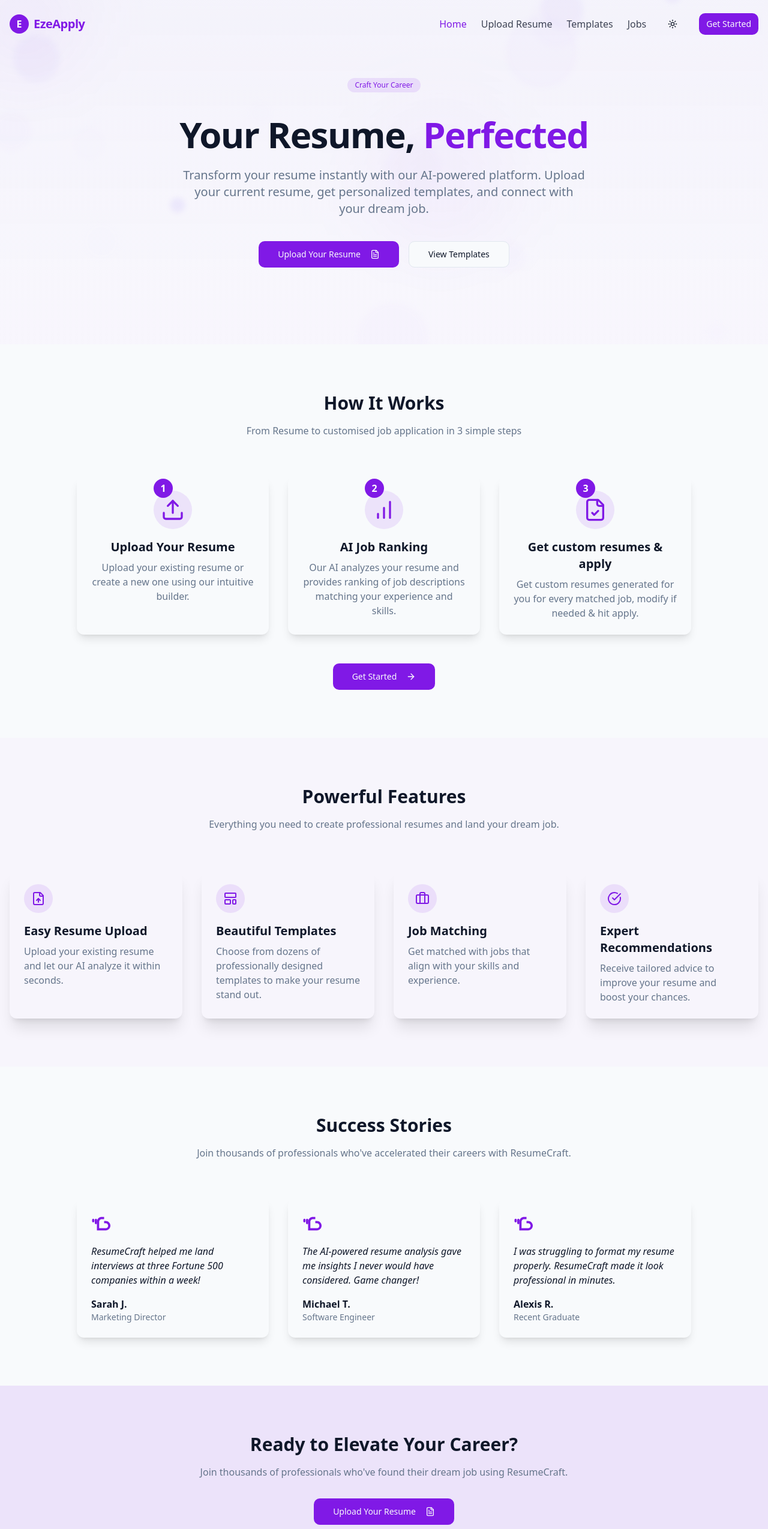
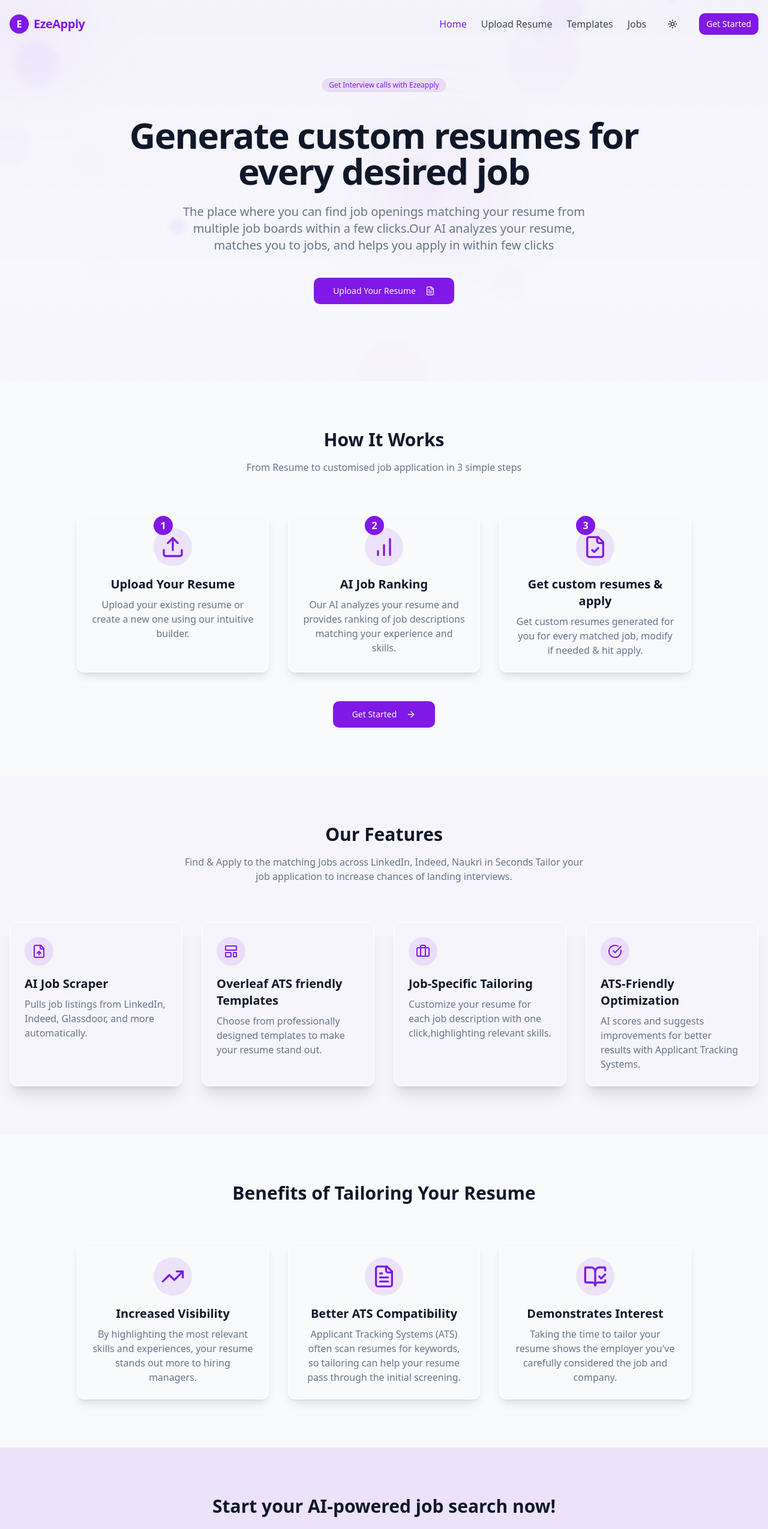
Before and after one commit to santhosh2003-bit/job-template-generator, a React (Vite) app: page / in a window 1280 px wide. Shown: the top 2549 px of the page at 60% size. Built offline with nearby package versions, Linux system fonts and the light colour scheme.

Commit message:
Changes Updated

```diff
--- a/src/components/layout/Footer.tsx
+++ b/src/components/layout/Footer.tsx
@@ -49,8 +49,12 @@ const Footer = () => {
               </span>
             </Link>
             <p className="text-muted-foreground text-sm">
-              Craft the perfect resume and find your dream job with our
-              AI-powered platform.
+              AI-powered platform helping job seekers land their dream jobs
+              faster.
+            </p>
+            <p className="text-muted-foreground text-sm">
+              Land multiple interview calls at the same time faster and reduce
+              your time of getting hired.
             </p>
           </div>
 
--- a/src/pages/Home.tsx
+++ b/src/pages/Home.tsx
@@ -16,6 +16,8 @@ import {
   FileCheck,
   Edit3,
   Send,
+  TrendingUp,
+  BookOpenCheck,
 } from "lucide-react";
 import Layout from "@/components/layout/Layout";
 import BubbleBackground from "@/components/animations/BubbleBackground";
@@ -52,27 +54,27 @@ const Home = () => {
   const features = [
     {
       icon: <FileUp className="h-6 w-6 text-primary" />,
-      title: "Easy Resume Upload",
+      title: "AI Job Scraper",
       description:
-        "Upload your existing resume and let our AI analyze it within seconds.",
+        "Pulls job listings from LinkedIn, Indeed, Glassdoor, and more automatically.",
     },
     {
       icon: <LayoutTemplate className="h-6 w-6 text-primary" />,
-      title: "Beautiful Templates",
+      title: "Overleaf ATS friendly Templates",
       description:
-        "Choose from dozens of professionally designed templates to make your resume stand out.",
+        "Choose from professionally designed templates to make your resume stand out.",
     },
     {
       icon: <Briefcase className="h-6 w-6 text-primary" />,
-      title: "Job Matching",
+      title: "Job-Specific Tailoring",
       description:
-        "Get matched with jobs that align with your skills and experience.",
+        "Customize your resume for each job description with one click,highlighting relevant skills.",
     },
     {
       icon: <CheckCircle className="h-6 w-6 text-primary" />,
-      title: "Expert Recommendations",
+      title: "ATS-Friendly Optimization",
       description:
-        "Receive tailored advice to improve your resume and boost your chances.",
+        "AI scores and suggests improvements for better results with Applicant Tracking Systems.",
     },
   ];
 
@@ -119,8 +121,8 @@ const Home = () => {
               className="space-y-6"
             >
               <motion.div variants={fadeInUp}>
-                <span className="inline-block px-3 py-1 rounded-full text-xs font-medium bg-primary/10 text-primary mb-4">
-                  Craft Your Career
+                <span className="inline-block px-3 border border-white py-1 rounded-full text-xs font-medium bg-primary/10 text-primary mb-4">
+                  Get Interview calls with <span>Ezeapply</span>
                 </span>
               </motion.div>
 
@@ -128,16 +130,17 @@ const Home = () => {
                 variants={fadeInUp}
                 className="text-4xl md:text-6xl font-bold tracking-tight"
               >
-                Your Resume, <span className="text-primary">Perfected</span>
+                Generate custom resumes for every desired job
               </motion.h1>
 
               <motion.p
                 variants={fadeInUp}
                 className="text-lg md:text-xl text-muted-foreground max-w-2xl mx-auto"
               >
-                Transform your resume instantly with our AI-powered platform.
-                Upload your current resume, get personalized templates, and
-                connect with your dream job.
+                The place where you can find job openings matching your resume
+                from multiple job boards within a few clicks.Our AI analyzes
+                your resume, matches you to jobs, and helps you apply in within
+                few clicks
               </motion.p>
 
               <motion.div
@@ -149,9 +152,9 @@ const Home = () => {
                     Upload Your Resume <FileText className="ml-2 h-4 w-4" />
                   </Link>
                 </Button>
-                <Button size="lg" variant="outline" asChild>
+                {/* <Button size="lg" variant="outline" asChild>
                   <Link to="/templates">View Templates</Link>
-                </Button>
+                </Button> */}
               </motion.div>
             </motion.div>
           </div>
@@ -194,7 +197,7 @@ const Home = () => {
             ].map((step, index) => (
               <div
                 key={index}
-                className="glass-card shadow-lg p-6 rounded-xl relative flex flex-col items-center text-center"
+                className="glass-card shadow-lg p-6 border border-white rounded-xl relative flex flex-col items-center text-center"
               >
                 <div className="h-16 w-16 rounded-full bg-primary/10 flex items-center justify-center mb-4">
                   {step.icon}
@@ -222,10 +225,11 @@ const Home = () => {
       <section className="py-20 bg-accent/50">
         <div className="container mx-auto px-4">
           <div className="text-center mb-16">
-            <h2 className="text-3xl font-bold mb-4">Powerful Features</h2>
+            <h2 className="text-3xl font-bold mb-4">Our Features</h2>
             <p className="text-muted-foreground max-w-2xl mx-auto">
-              Everything you need to create professional resumes and land your
-              dream job.
+              Find & Apply to the matching Jobs across LinkedIn, Indeed, Naukri
+              in Seconds Tailor your job application to increase chances of
+              landing interviews.
             </p>
           </div>
 
@@ -233,7 +237,7 @@ const Home = () => {
             {features.map((feature, index) => (
               <div
                 key={index}
-                className="glass-card p-6 rounded-xl shadow-xl transition-shadow duration-300"
+                className="glass-card p-6 rounded-xl shadow-xl border border-white transition-shadow duration-300"
               >
                 <div className="h-12 w-12 rounded-full bg-primary/10 flex items-center justify-center mb-4">
                   {feature.icon}
@@ -250,47 +254,42 @@ const Home = () => {
       <section className="py-20 bg-background">
         <div className="container mx-auto px-4">
           <div className="text-center mb-16">
-            <h2 className="text-3xl font-bold mb-4">Success Stories</h2>
-            <p className="text-muted-foreground max-w-2xl mx-auto">
-              Join thousands of professionals who've accelerated their careers
-              with ResumeCraft.
-            </p>
+            <h2 className="text-3xl font-bold mb-4">
+              Benefits of Tailoring Your Resume
+            </h2>
           </div>
 
           <div className="grid grid-cols-1 md:grid-cols-3 gap-8 max-w-5xl mx-auto">
-            {testimonials.map((testimonial, index) => (
-              <div key={index} className="glass-card p-6 rounded-xl shadow-lg">
-                <div className="mb-4 text-primary ">
-                  <svg
-                    width="36"
-                    height="36"
-                    viewBox="0 0 24 24"
-                    fill="none"
-                    xmlns="http://www.w3.org/2000/svg"
-                  >
-                    <path
-                      d="M11.605 4.5C8.69833 4.5 6.35 6.84833 6.35 9.755V19.5H16.095C18.9983 19.5 21.35 17.1517 21.35 14.245C21.35 11.3417 19.0017 9 16.095 9H14.35V11.5H16.095C17.615 11.5 18.85 12.735 18.85 14.255C18.85 15.7683 17.6083 17 16.095 17H8.84167V9.755C8.84167 8.235 10.0767 7 11.5967 7H14.3417V4.5H11.605Z"
-                      fill="currentColor"
-                    />
-                    <path
-                      d="M5.25 12.5C4.56 12.5 4 11.94 4 11.25V7.75C4 7.06 4.56 6.5 5.25 6.5C5.94 6.5 6.5 7.06 6.5 7.75V11.25C6.5 11.94 5.94 12.5 5.25 12.5Z"
-                      fill="currentColor"
-                    />
-                    <path
-                      d="M2.25 10.5C1.56 10.5 1 9.94 1 9.25V7.75C1 7.06 1.56 6.5 2.25 6.5C2.94 6.5 3.5 7.06 3.5 7.75V9.25C3.5 9.94 2.94 10.5 2.25 10.5Z"
-                      fill="currentColor"
-                    />
-                  </svg>
+            {[
+              {
+                icon: <TrendingUp className="h-10 w-10 text-primary" />,
+                title: "Increased Visibility",
+                description:
+                  "By highlighting the most relevant skills and experiences, your resume stands out more to hiring managers.",
+              },
+              {
+                icon: <FileText className="h-10 w-10 text-primary" />,
+                title: "Better ATS Compatibility",
+                description:
+                  "Applicant Tracking Systems (ATS) often scan resumes for keywords, so tailoring can help your resume pass through the initial screening.",
+              },
+              {
+                icon: <BookOpenCheck className="h-10 w-10 text-primary" />,
+                title: "Demonstrates Interest",
+                description:
+                  "Taking the time to tailor your resume shows the employer you've carefully considered the job and company.",
+              },
+            ].map((benefits, index) => (
+              <div
+                key={index}
+                className="glass-card shadow-lg p-6 border border-white rounded-xl relative flex flex-col items-center text-center"
+              >
+                <div className="h-16 w-16 rounded-full bg-primary/10 flex items-center justify-center mb-4">
+                  {benefits.icon}
                 </div>
-                <p className="text-foreground italic mb-4">
-                  {testimonial.quote}
-                </p>
-                <div>
-                  <p className="font-semibold">{testimonial.author}</p>
-                  <p className="text-muted-foreground text-sm">
-                    {testimonial.role}
-                  </p>
-                </div>
+
+                <h3 className="text-xl font-semibold mb-2">{benefits.title}</h3>
+                <p className="text-muted-foreground">{benefits.description}</p>
               </div>
             ))}
           </div>
@@ -301,15 +300,18 @@ const Home = () => {
       <section className="py-20 bg-primary/10">
         <div className="container mx-auto px-4 text-center">
           <h2 className="text-3xl font-bold mb-4">
-            Ready to Elevate Your Career?
+            Start your AI-powered job search now!
           </h2>
           <p className="text-muted-foreground max-w-2xl mx-auto mb-8">
-            Join thousands of professionals who've found their dream job using
-            ResumeCraft.
+            We are curating the best end to end job searching and applying
+            experience for you, if you have any suggestions and feedback, feel
+            free to connect with us on socials and tag us to share your
+            experience.
           </p>
           <Button size="lg" asChild>
             <Link to="/upload">
-              Upload Your Resume <FileText className="ml-2 h-4 w-4" />
+              Upload Your Resume & Get started{" "}
+              <FileText className="ml-2 h-4 w-4" />
             </Link>
           </Button>
         </div>
--- a/src/pages/Templates.tsx
+++ b/src/pages/Templates.tsx
@@ -66,13 +66,13 @@ const Templates = () => {
             <div
               key={template.id}
               onClick={() => handleTemplateSelect(template.id)}
-              className={`border rounded-lg p-3 sm:p-4 h-fit transition-all cursor-pointer ${
+              className={`border rounded-lg p-1 sm:p-4 h-fit transition-all cursor-pointer ${
                 selectedTemplate === template.id
                   ? "ring-2 ring-primary"
                   : "hover:border-primary/50"
               }`}
             >
-              <div className="relative aspect-[4/5] bg-accent/20">
+              <div className="relative aspect-[5/5] bg-accent/20">
                 <img
                   src="/templates/template1.png"
                   alt={template.name}
```
Also changed, not shown: src/pages/Upload.tsx (+38 -10 lines).
